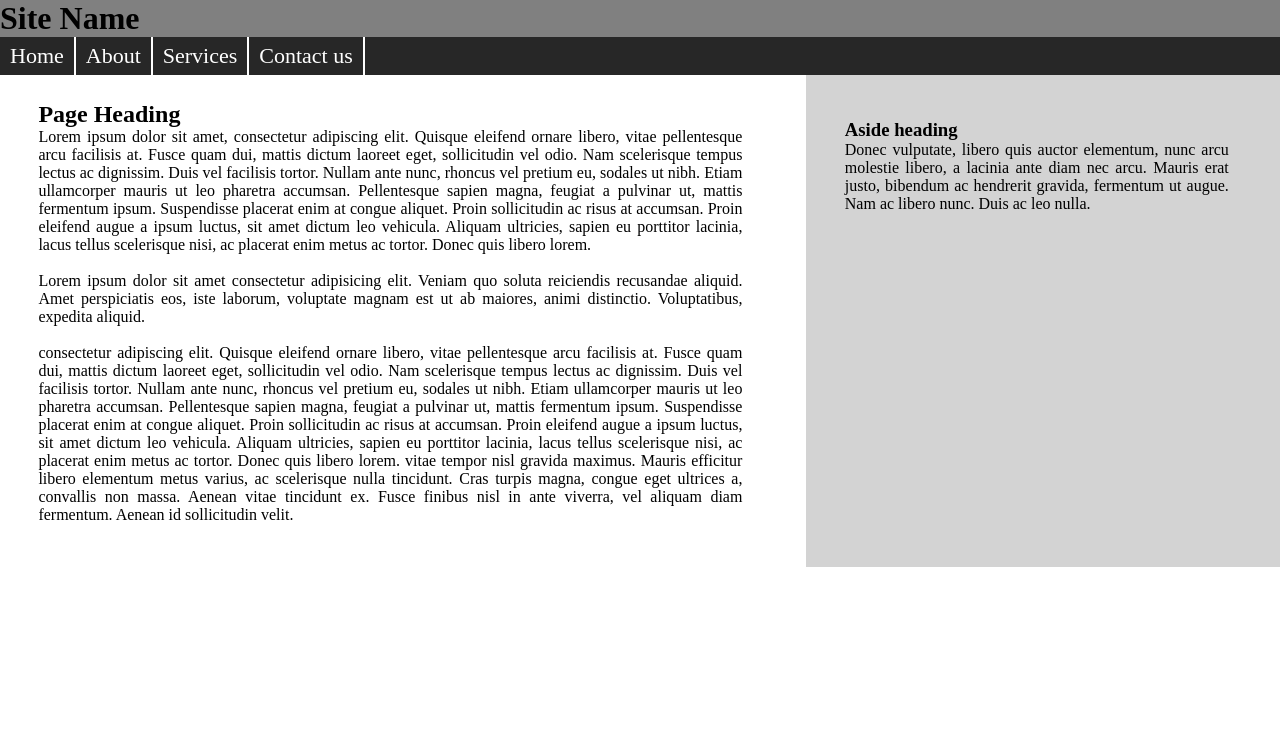
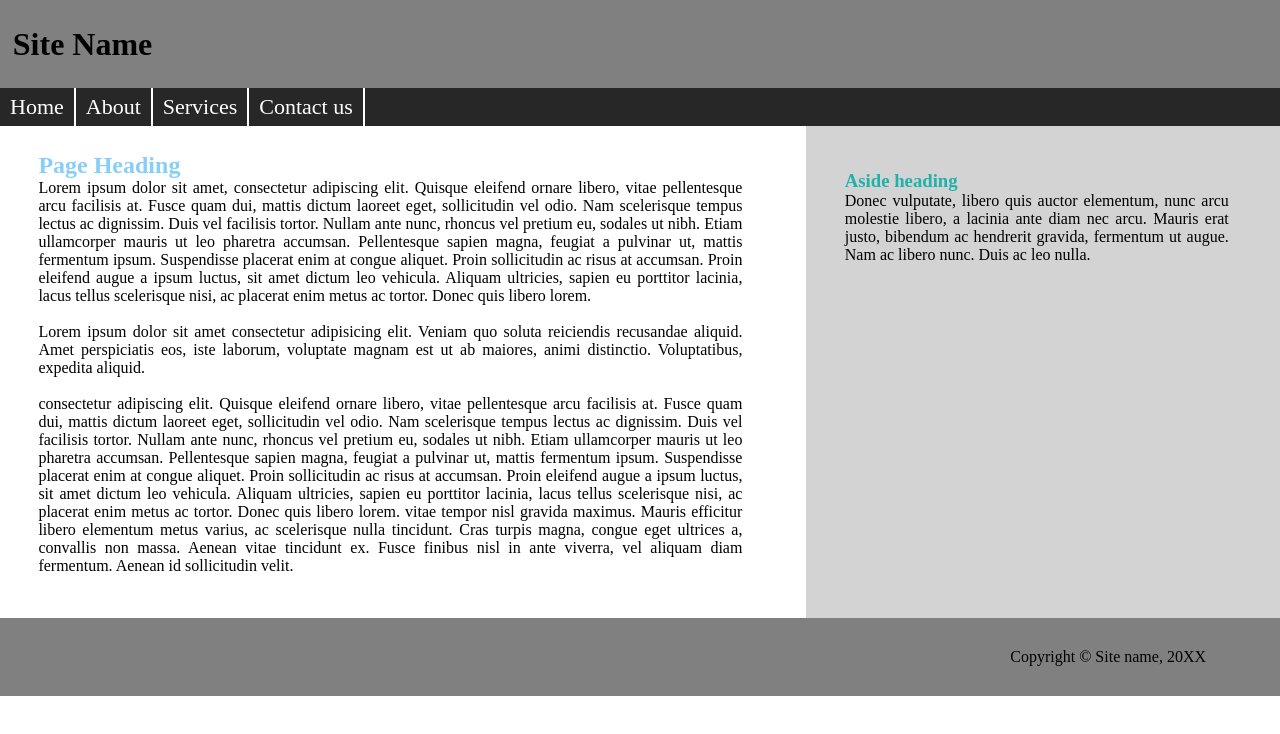
Before and after one commit to sawanyadav1925/template2, a plain HTML site: page src/index.html in a window 1280 px wide. Drawn offline with Linux system fonts and the light colour scheme.

Commit message:
footer portion is committed

```diff
--- a/src/index.html
+++ b/src/index.html
@@ -82,3 +82,14 @@
             </div>
 
         </div>
+
+        <div id="footer">
+            <p>
+                Copyright &copy; Site name, 20XX
+            </p>
+        </div>
+    </div>
+
+</body>
+
+</html>
--- a/src/style.css
+++ b/src/style.css
@@ -46,3 +46,21 @@
     float: right;
     padding: 2% 4% 2% 1%;
   }
+  #footer {
+    background-color: gray;
+    overflow: hidden;
+    padding-right: 5%;
+  }
+  #footer p {
+    float: right;
+    padding: 30px 10px;
+  }
+  h1 {
+    padding: 2% 0% 2% 1%;
+  }
+  h2 {
+    color: lightskyblue;
+  }
+  h3 {
+    color: lightseagreen;
+  }
```
